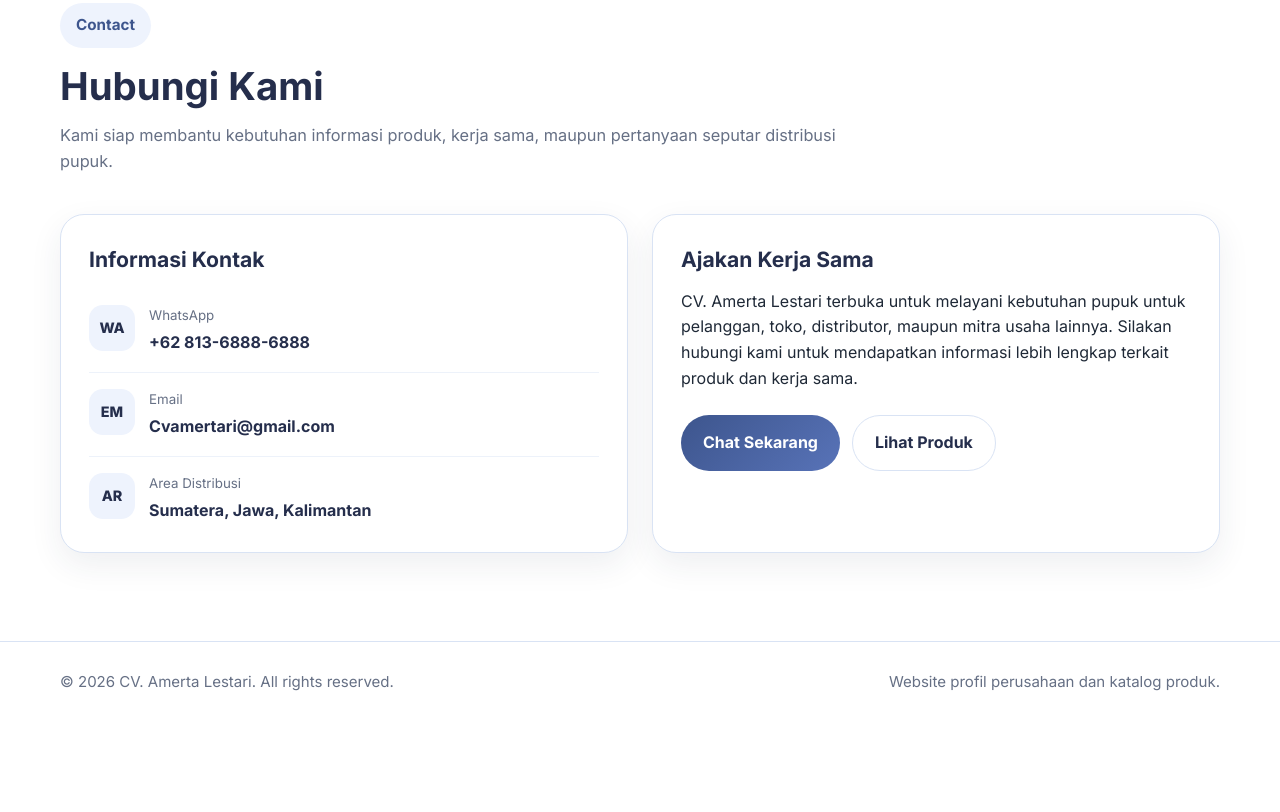
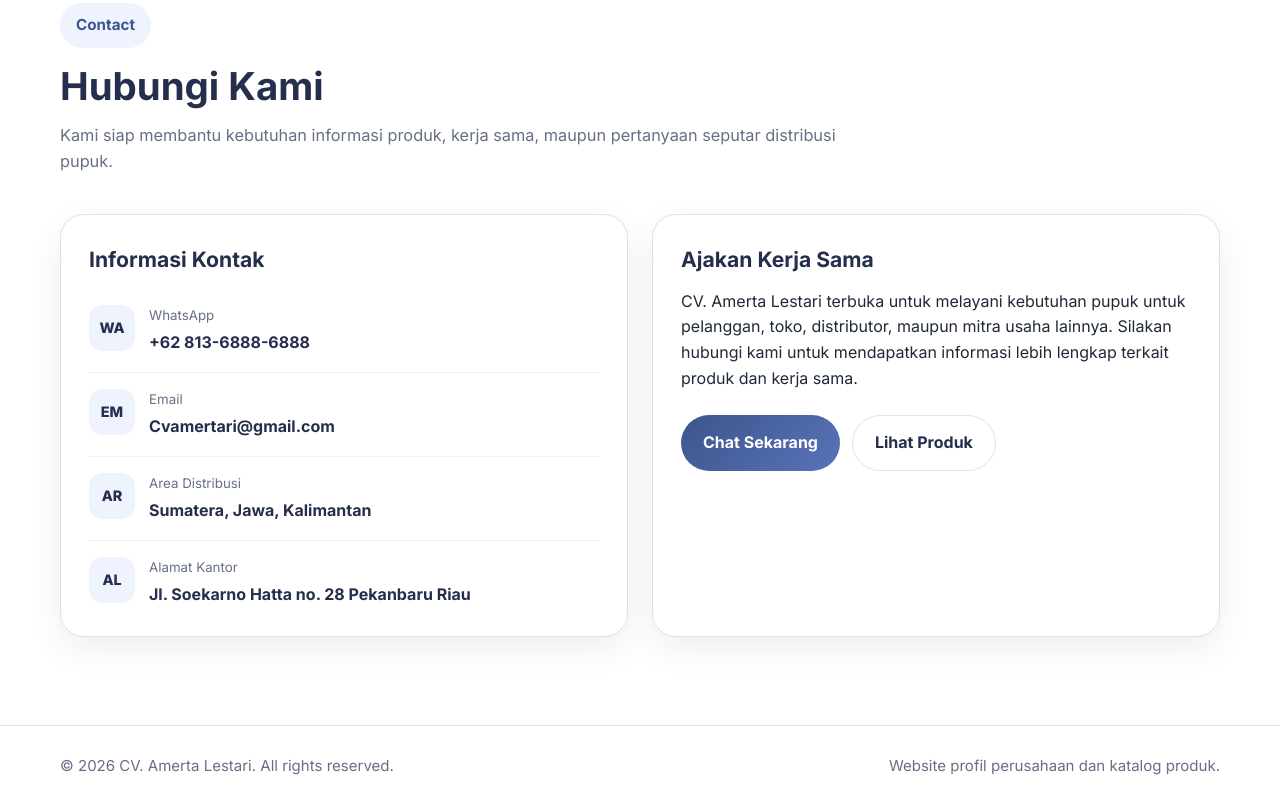
Before and after one commit to RealdoLim/amertalestari, a plain HTML site: page index.html in a window 1280 px wide. Shown: the part 4423-5235 px from the top of the page. Before the commit the page ends 5159 px from the top, so only its background shows below. Drawn offline with Linux system fonts and the light colour scheme.

Commit message:
Update index.html to include address

```diff
--- a/index.html
+++ b/index.html
@@ -333,6 +333,14 @@
                 <strong>Sumatera, Jawa, Kalimantan</strong>
               </div>
             </div>
+
+            <div class="contact-item">
+              <div class="contact-icon">AL</div>
+              <div>
+                <small>Alamat Kantor</small>
+                <strong>Jl. Soekarno Hatta no. 28 Pekanbaru Riau</strong>
+              </div>
+            </div>
           </article>
 
           <article class="contact-card reveal">
```
